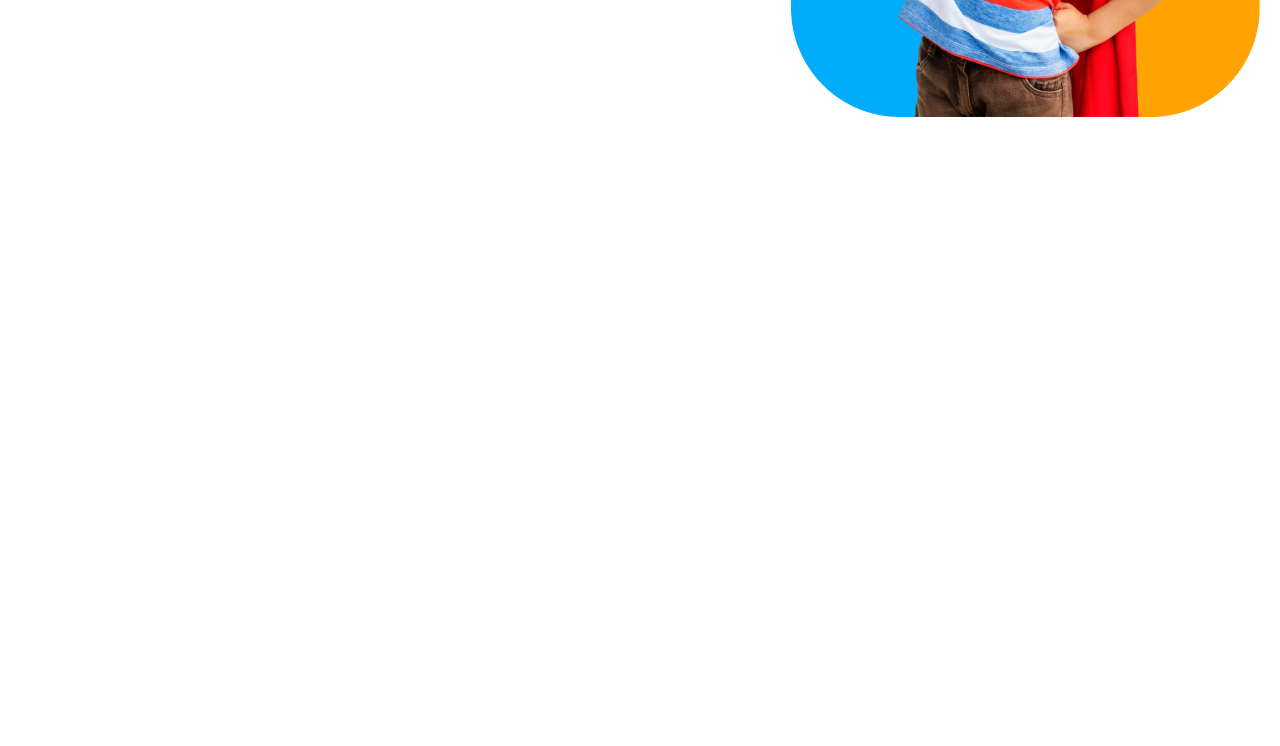
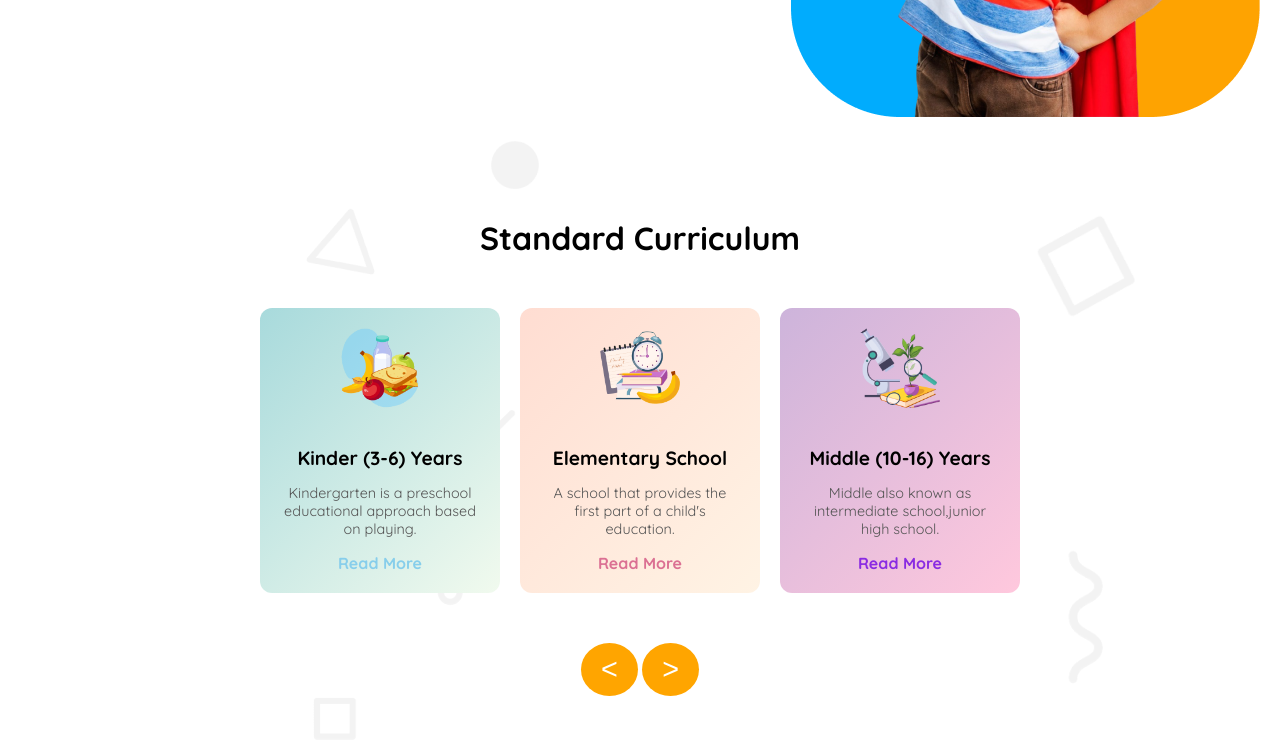
Before and after one commit to rifatuchsash/second-assignment, a plain HTML site: page index.html in a window 1280 px wide. Shown: the part 560-1306 px from the top of the page. Before the commit the page ends 800 px from the top, so only its background shows below. Drawn offline with Linux system fonts and the light colour scheme.

Commit message:
curriculum section added

```diff
--- a/index.html
+++ b/index.html
@@ -40,4 +40,33 @@
       </section>
 
 
+      <div class="standard-curriculum" style="background-image: url(assets/bg.png);">
+        <h2>Standard Curriculum</h2>
+        <div class="cards-container">
+          <div class="card" style="background: linear-gradient(135deg, #A8DADC, #F1FAEE);">
+            <img src="assets/kinder.png">
+            <h3>Kinder (3-6) Years</h3>
+            <p>Kindergarten is a preschool educational approach based on playing.</p>
+            <a href="#" style="color:skyblue;">Read More</a>
+          </div>
+          <div class="card" style="background: linear-gradient(135deg, #FFDDD2, #FFF3E4);">
+            <img src="assets/elementary.png">
+            <h3>Elementary School</h3>
+            <p>A school that provides the first part of a child's education.</p>
+            <a href="#" style="color:palevioletred;">Read More</a>
+          </div>
+          <div class="card" style="background: linear-gradient(135deg, #CDB4DB, #FFC8DD);">
+            <img src="assets/middle.png">
+            <h3>Middle (10-16) Years</h3>
+            <p>Middle also known as intermediate school,junior high school.</p>
+            <a href="#" style="color: blueviolet;">Read More</a>
+          </div>
+        </div>
+        <div class="arrow-buttons">
+          <button>&lt;</button>
+          <button>&gt;</button>
+        </div>
+      </div>
+
+
 </body>
--- a/styles.css
+++ b/styles.css
@@ -185,3 +185,90 @@ body, html {
       margin: 0 auto;
     }
   }
+
+  /* curriculum section */
+  /* body {
+    background-image: url('assets/bg.png');
+    background-size:auto;
+    /* background-position: center; */
+
+
+    .standard-curriculum {
+        text-align: center;
+        padding: 50px 20px;
+      }
+
+      .standard-curriculum h2 {
+        font-size: 2rem;
+        margin-bottom: 50px;
+      }
+
+      .cards-container {
+        display: flex;
+        justify-content: center;
+        gap: 20px;
+        flex-wrap: wrap;
+      }
+
+      .card {
+        width: 200px;
+        border-radius: 12px;
+        padding: 20px;
+        text-align: center;
+      }
+
+      .card img {
+        width: 80px;
+        height: 80px;
+        object-fit: contain;
+        margin-bottom: 15px;
+      }
+
+      .card h3 {
+        font-size: 1.2rem;
+        margin-bottom: 10px;
+      }
+
+      .card p {
+        font-size: 0.9rem;
+        color: #555;
+        margin-bottom: 15px;
+      }
+
+      .card a {
+        text-decoration: none;
+        /* color: #2067af; */
+        font-weight: bold;
+      }
+
+      .arrow-buttons {
+        margin-top: 50px;
+      }
+
+      .arrow-buttons button {
+        border: none;
+        background-color: #FFA500;
+        color: white;
+        font-size: 1.8rem;
+        padding: 10px 20px;
+        border-radius: 80%;
+        cursor: pointer;
+      }
+
+      .arrow-buttons button:hover {
+        background-color: #FF7700;
+      }
+
+      @media (max-width: 576px) {
+        .cards-container {
+          flex-direction: column;
+          align-items: center;
+        }
+
+        .card {
+          width: 90%;
+        }
+        .standard-curriculum .arrow-buttons {
+          display: none;
+      }
+      }
```
